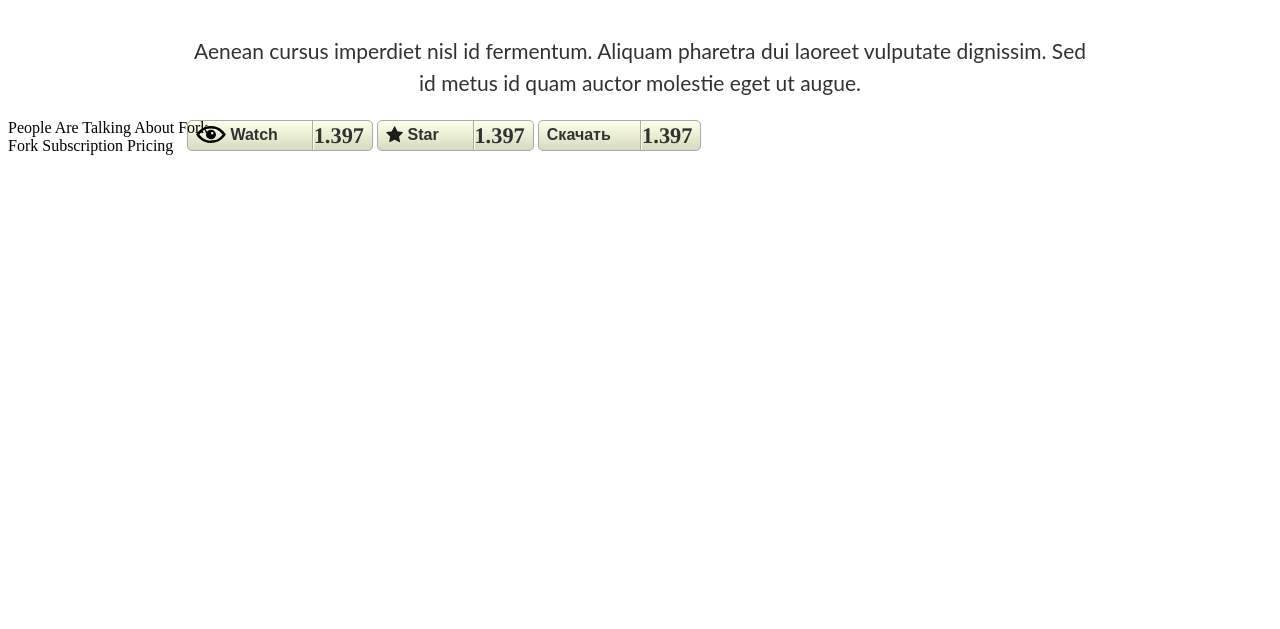
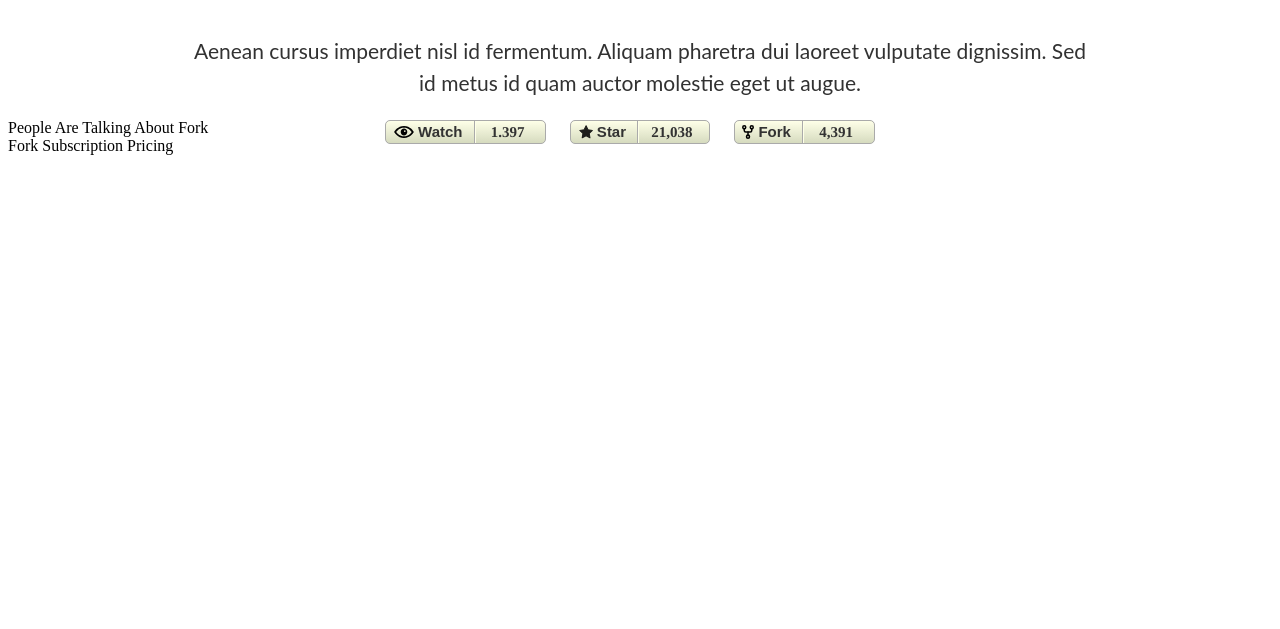
Before and after one commit to SinkLineP/Step-forkio, a website: page index.html in a window 1280 px wide. Shown: the part 171-800 px from the top of the page. Drawn offline with Linux system fonts and the light colour scheme.

Commit message:
add Revolutionary

```diff
--- a/index.html
+++ b/index.html
@@ -28,8 +28,13 @@
          <a href="#" class="rev-btn star">
             <img class="rev-star" src="./src/images/revolutionarEditor/star.svg" alt=""> Star
          </a>
-         <a href="#" class="rev-btn">Скачать</a>
+         <a href="#" class="rev-btn fork">
+            <img class="rev-fork" src="./src/images/revolutionarEditor/fork.svg" alt=""> Fork
+         </a>
       </div>
+   </section>
+   <section>
+
    </section>
    <section>
       People Are Talking About Fork
--- a/src/styles/_revolutionary.scss
+++ b/src/styles/_revolutionary.scss
@@ -10,11 +10,9 @@
         font-weight: bold;
         font-size: 54px;
         line-height: 54px;
-
         align-items: center;
         text-align: center;
         text-transform: uppercase;
-
         color: #635C73;
     }
 
@@ -24,21 +22,21 @@
         font-weight: normal;
         font-size: 21px;
         line-height: 32px;
-
         align-items: center;
         text-align: center;
-
         color: #323232;
     }
 
     .rev-button {
+        text-align: center;
+
         & .rev-btn {
-            font-family:Arial, Helvetica, sans-serif;
+            font-family: Arial, Helvetica, sans-serif;
             font-weight: 700;
+            font-size: 15px;
             color: #323232;
             display: inline-block;
-            // text-align: center;
-            // text-shadow: 1px 1px #fff;
+            margin-right: 20px;
             text-decoration: none;
             padding: .1em 0.5em;
             border: 1px solid #aaa;
@@ -49,39 +47,54 @@
                 linear-gradient(to left, #aaa, #aaa),
                 linear-gradient(to left, #feffe8, #feffe8),
                 linear-gradient(#feffe8, #d6dbbf);
-            background-position: calc(100% - 3.7em) 0, calc(100% - 3.7em + 1px) 0, 0 0;
+            background-position: calc(100% - 4.7em) 0, calc(100% - 4.7em + 1px) 0, 0 0;
             background-size: 1px 100%, 1px 100%, auto auto;
             overflow: hidden;
         }
 
         & .rev-btn:after {
+            width: 40px;
             color: #323232;
             content: "";
             position: relative;
             bottom: 0;
             display: inline-block;
+            padding: 0px 10px 1px 0px;
             margin-left: 1.4em;
             vertical-align: middle;
             font-family: "Times", "Times New Roman", "serif", "sans-serif", "EmojiSymbols";
             font-weight: 700;
-            font-size: 140%;
-
+            font-size: 100%;
         }
 
-        & .rev-btn:after {
+        & .watch:after {
             content: "1.397";
+        }
+
+        & .star:after {
+            content: "21,038"
+        }
+
+        & .fork:after {
+            content: "4,391"
         }
     }
 
     .rev-eye {
-        transform: translateY(3px);
-        width: 30px;
+        transform: translateY(1px);
+        width: 20px;
         height: auto;
     }
 
     .rev-star {
-        transform: translateY(3px);
-        width: 17px;
+        transform: translateY(2px);
+        width: 14px;
+        height: auto;
+    }
+
+    .rev-fork {
+        transform: translateY(2px);
+        width: 12px;
         height: auto;
     }
 }
```
Also changed, not shown: dist/css/style.css, src/images/revolutionarEditor/fork.svg (added).
